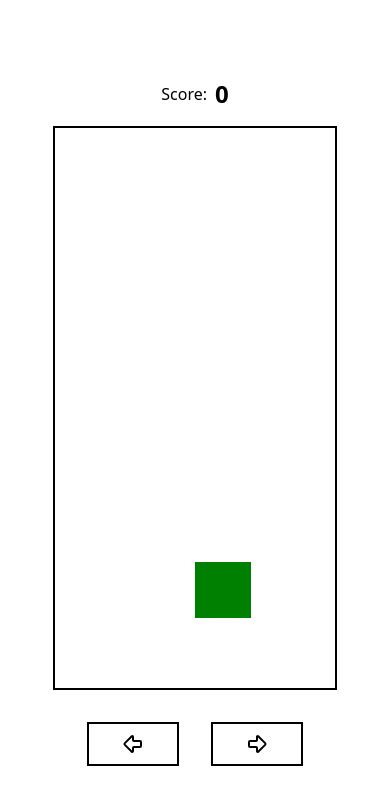
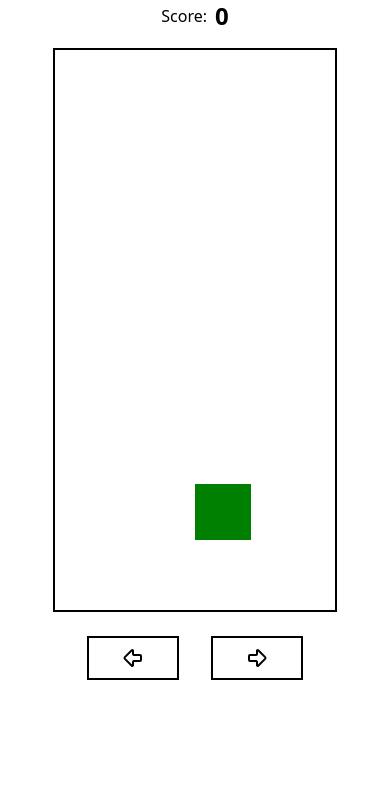
Before and after one commit to MFajru/tetris-wannabe, a website built with webpack: page src/index.html in a window 390 px wide. Built offline with nearby package versions, Linux system fonts and the light colour scheme.

Commit message:
fix: css for mobile

```diff
--- a/src/index.html
+++ b/src/index.html
@@ -10,11 +10,11 @@
       crossorigin="anonymous"
     ></script>
   </head>
-  <body class="overscroll-none">
+  <body class="overscroll-none overflow-hidden">
     <div
-      class="w-screen h-screen flex flex-col-reverse justify-center items-center xl:flex-row"
+      class="w-screen h-screen flex flex-col-reverse justify-end xl:justify-center items-center xl:flex-row"
     >
-      <div class="flex gap-8 justify-center mt-8 w-[280px] xl:hidden">
+      <div class="flex gap-8 justify-center mt-6 xl:hidden">
         <button
           type="button"
           class="border-2 border-black py-2 px-8"
```
